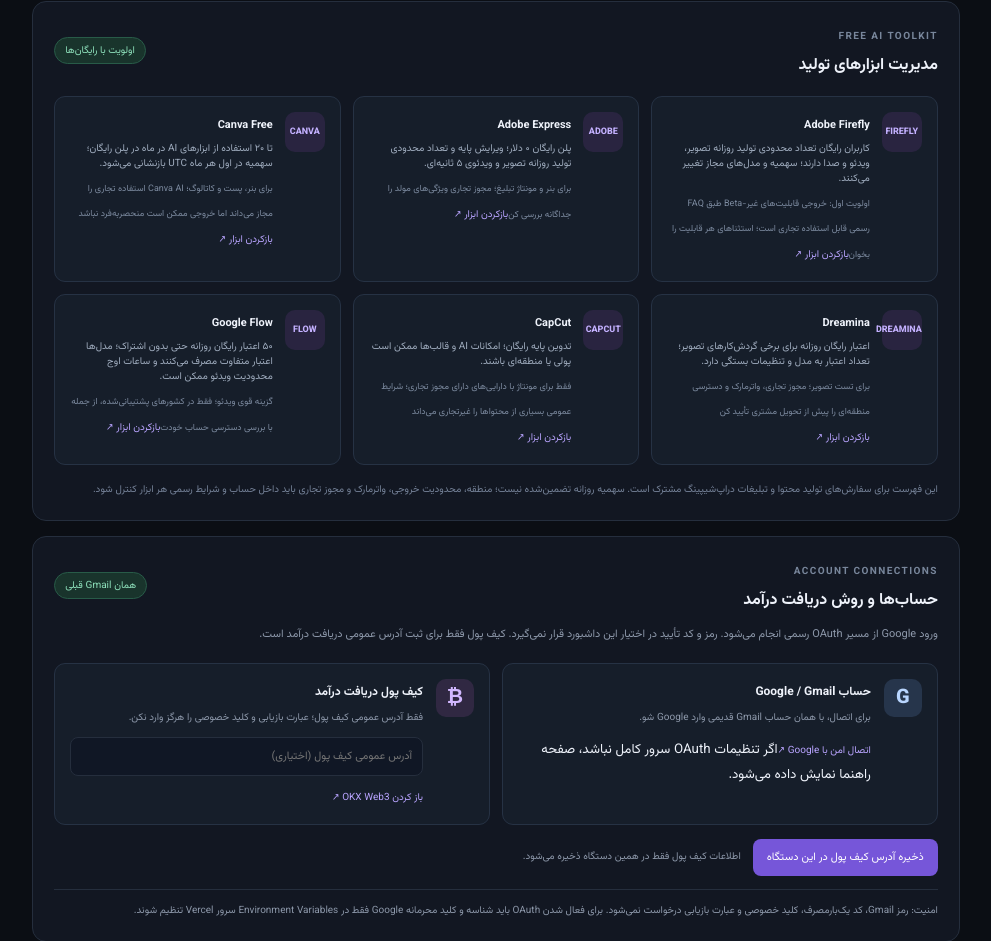
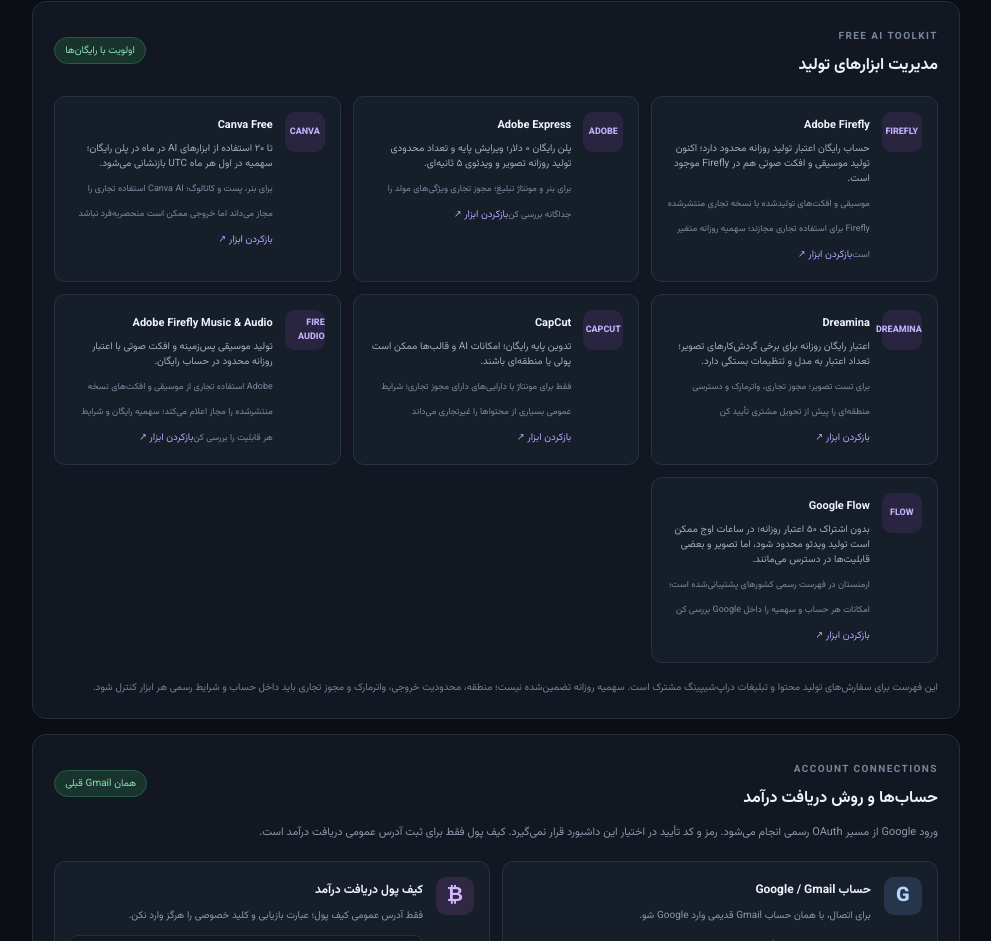
Before and after one commit to ebrahimi1366alireza-tech/AICreativeEarnings, a Next.js app: page / in a window 1280 px wide. Shown: the part 1247-2188 px from the top of the page, without its empty margins (19-1010 px from the left). Built offline with nearby package versions, Linux system fonts and the light colour scheme; no server answers.

Commit message:
Add commercially usable free Firefly music and clarify Flow access

```diff
--- a/app/page.tsx
+++ b/app/page.tsx
@@ -12,12 +12,13 @@ const workflow = [
 ];
 
 const tools = [
-  { name: "Adobe Firefly", note: "کاربران رایگان تعداد محدودی تولید روزانه تصویر، ویدئو و صدا دارند؛ سهمیه و مدل‌های مجاز تغییر می‌کنند.", status: "اولویت اول: خروجی قابلیت‌های غیر-Beta طبق FAQ رسمی قابل استفاده تجاری است؛ استثناهای هر قابلیت را بخوان", mark: "FIREFLY", url: "https://firefly.adobe.com/" },
+  { name: "Adobe Firefly", note: "حساب رایگان اعتبار تولید روزانه محدود دارد؛ اکنون تولید موسیقی و افکت صوتی هم در Firefly موجود است.", status: "موسیقی و افکت‌های تولیدشده با نسخه تجاری منتشرشده Firefly برای استفاده تجاری مجازند؛ سهمیه روزانه متغیر است", mark: "FIREFLY", url: "https://firefly.adobe.com/" },
   { name: "Adobe Express", note: "پلن رایگان ۰ دلار؛ ویرایش پایه و تعداد محدودی تولید روزانه تصویر و ویدئوی ۵ ثانیه‌ای.", status: "برای بنر و مونتاژ تبلیغ؛ مجوز تجاری ویژگی‌های مولد را جداگانه بررسی کن", mark: "ADOBE", url: "https://www.adobe.com/express/pricing" },
   { name: "Canva Free", note: "تا ۲۰ استفاده از ابزارهای AI در ماه در پلن رایگان؛ سهمیه در اول هر ماه UTC بازنشانی می‌شود.", status: "برای بنر، پست و کاتالوگ؛ Canva AI استفاده تجاری را مجاز می‌داند اما خروجی ممکن است منحصربه‌فرد نباشد", mark: "CANVA", url: "https://www.canva.com/pricing/" },
   { name: "Dreamina", note: "اعتبار رایگان روزانه برای برخی گردش‌کارهای تصویر؛ تعداد اعتبار به مدل و تنظیمات بستگی دارد.", status: "برای تست تصویر؛ مجوز تجاری، واترمارک و دسترسی منطقه‌ای را پیش از تحویل مشتری تأیید کن", mark: "DREAMINA", url: "https://dreamina.capcut.com/" },
   { name: "CapCut", note: "تدوین پایه رایگان؛ امکانات AI و قالب‌ها ممکن است پولی یا منطقه‌ای باشند.", status: "فقط برای مونتاژ با دارایی‌های دارای مجوز تجاری؛ شرایط عمومی بسیاری از محتواها را غیرتجاری می‌داند", mark: "CAPCUT", url: "https://www.capcut.com/" },
-  { name: "Google Flow", note: "۵۰ اعتبار رایگان روزانه حتی بدون اشتراک؛ مدل‌ها اعتبار متفاوت مصرف می‌کنند و ساعات اوج محدودیت ویدئو ممکن است.", status: "گزینه قوی ویدئو؛ فقط در کشورهای پشتیبانی‌شده، از جمله با بررسی دسترسی حساب خودت", mark: "FLOW", url: "https://labs.google/fx/tools/flow" }
+  { name: "Adobe Firefly Music & Audio", note: "تولید موسیقی پس‌زمینه و افکت صوتی با اعتبار روزانه محدود در حساب رایگان.", status: "Adobe استفاده تجاری از موسیقی و افکت‌های نسخه منتشرشده را مجاز اعلام می‌کند؛ سهمیه رایگان و شرایط هر قابلیت را بررسی کن", mark: "FIRE AUDIO", url: "https://www.adobe.com/products/firefly/features/ai-music-generator.html" },
+  { name: "Google Flow", note: "بدون اشتراک ۵۰ اعتبار روزانه؛ در ساعات اوج ممکن است تولید ویدئو محدود شود، اما تصویر و بعضی قابلیت‌ها در دسترس می‌مانند.", status: "ارمنستان در فهرست رسمی کشورهای پشتیبانی‌شده است؛ امکانات هر حساب و سهمیه را داخل Google بررسی کن", mark: "FLOW", url: "https://labs.google/fx/tools/flow" }
 ];
 
 type Opportunity = { id: string; title: string; platform: string; pay: string; status: string };
```
